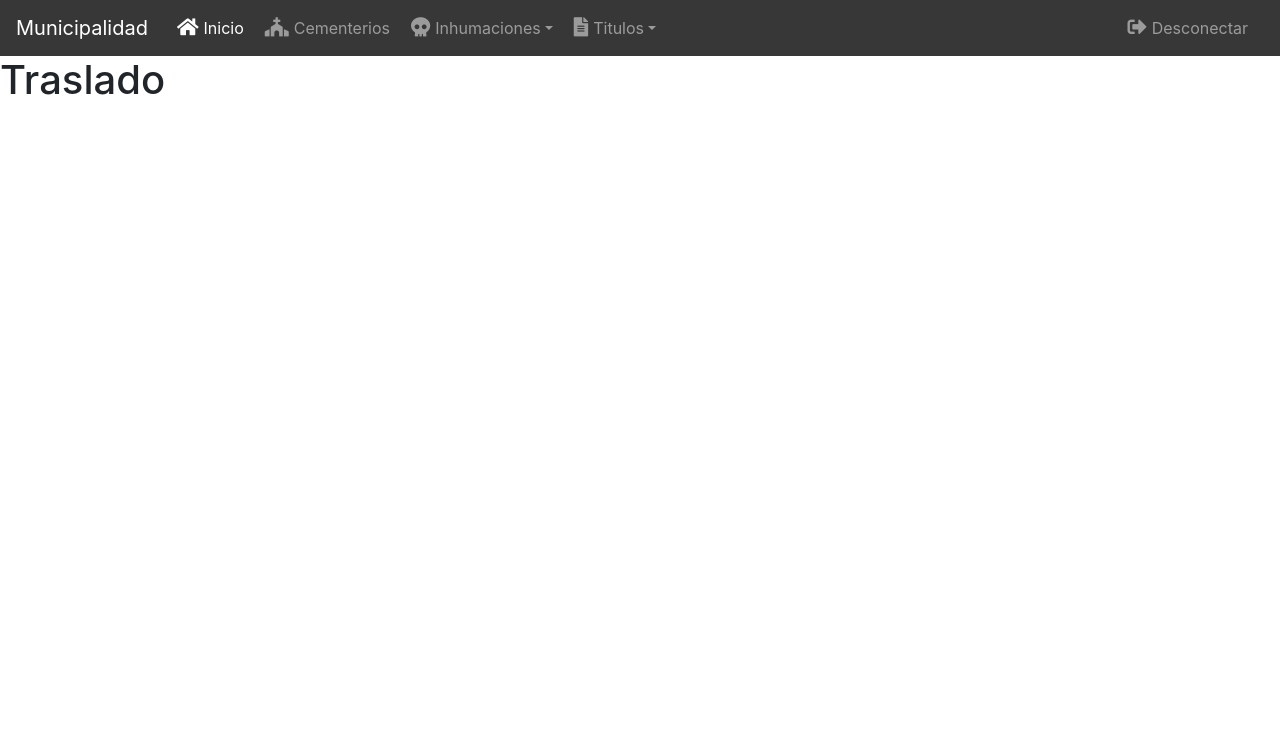
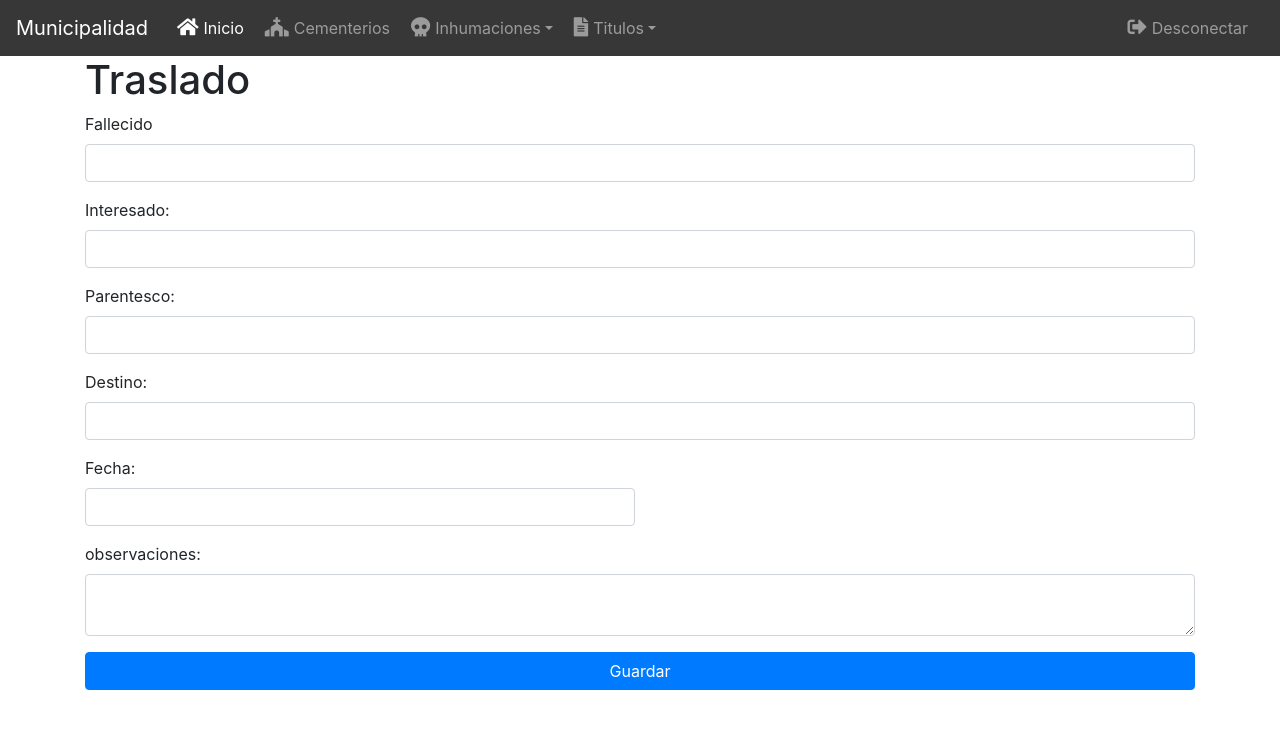
Before and after one commit to jobs2021/CementerioMunicipal, a PHP site: the page made by Views/templates/inhumaciones/traslado.php in a window 1280 px wide. Shown: the top 729 px of the page. Run offline with PHP 8.4, Linux system fonts and the light colour scheme; the template is opened without the code that fills it, so the values that code supplies are empty.

Commit message:
colores y mas...

```diff
--- a/Views/default/header.php
+++ b/Views/default/header.php
@@ -37,6 +37,9 @@
     /*------------------------------------------*/
     .padding-left-0{
         padding-left: 0;
+    }
+    .margin-left-0{
+        margin-left: 0!important;
     }
     .margin-top-15 {
         margin-top: 15px;
--- a/Views/templates/inhumaciones/traslado.php
+++ b/Views/templates/inhumaciones/traslado.php
@@ -4,9 +4,45 @@
 ?>
 <!-- aca ira todo el codigo html de la vista-->
 
-  <div>
-  	<h1>Traslado</h1>
-  </div>
+<div class="container">
+    <h1>Traslado</h1>
+    <div class="row">
+        <div class="col">
+            <form action="<?php echo $server;?>/admincementerio" method="POST">
+                <div class="form-group">
+                    <label for="nombre">Fallecido</label>
+                    <input type="text" class="form-control" id="nombre">
+                </div>
+                <div class="form-group">
+                    <label for="nombre">Interesado:</label>
+                    <input type="text" class="form-control" id="nombre">
+                </div>
+                <div class="form-group">
+                    <label for="nombre">Parentesco:</label>
+                    <input type="text" class="form-control" id="nombre">
+                </div>
+                <div class="form-group">
+                    <label for="nombre">Destino:</label>
+                    <input type="text" class="form-control" id="nombre">
+                </div>
+                <div class="form-row">
+                    <div class="form-group col-6">
+                        <label for="edad">Fecha:</label>
+                        <input type="text" class="form-control" id="edad">
+                    </div>
+                </div>
+                <div class="form-group">
+                    <label for="edad">observaciones:</label>
+                    <textarea class="form-control" id="edad" rows="2"></textarea>
+                </div>
+                <div class="form-group">
+                    <button type="submit" class="btn btn-primary btn-block">Guardar</button>
+                </div>
+            </form>
+        </div>
+    </div>
+</div>
+<!---ha
 
 <!---hasta aca -->
 
--- a/Views/templates/inicio.php
+++ b/Views/templates/inicio.php
@@ -4,8 +4,8 @@
 ?>
 <!-- aca ira todo el codigo html de la vista-->
 
-  <div>
-  	<h1>Inicio</h1>
+  <div class="container">
+  	<h1>Sistema Administrativo de Cementerios Municipales</h1>
   </div>
 
 <!---hasta aca -->
```
Also changed, not shown: Views/templates/cementerios/admincementerio.php (+13 -8 lines), Views/templates/cementerios/cementerios.php (+32 -12 lines), Views/templates/inhumaciones/exhumacion.php (+33 -6 lines), Views/templates/inhumaciones/inhumacion.php (+6 -4 lines).
